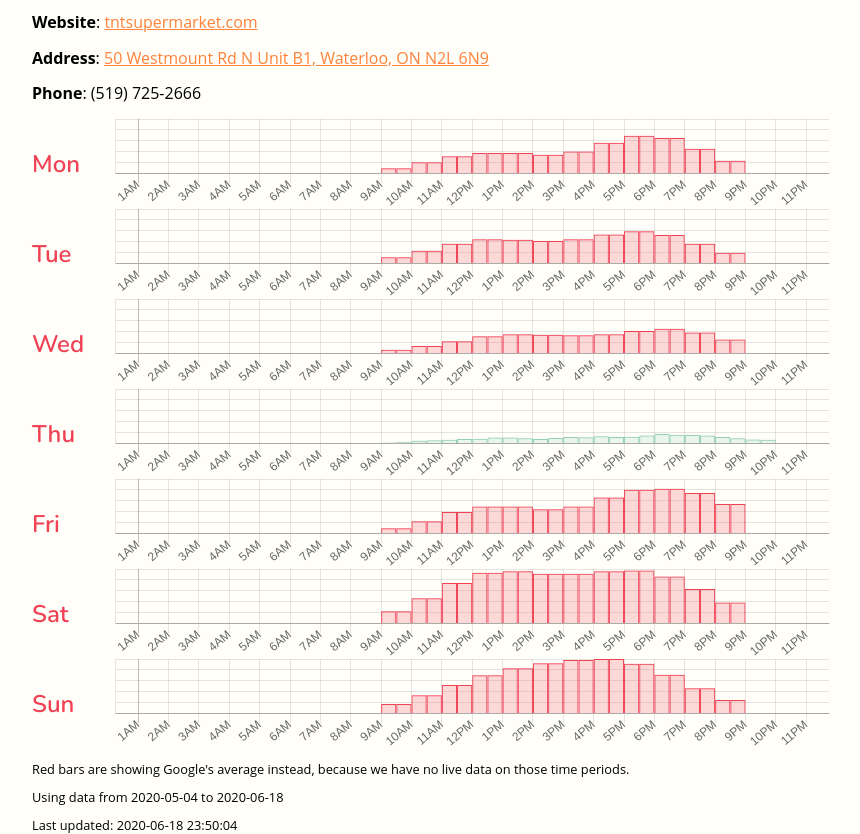
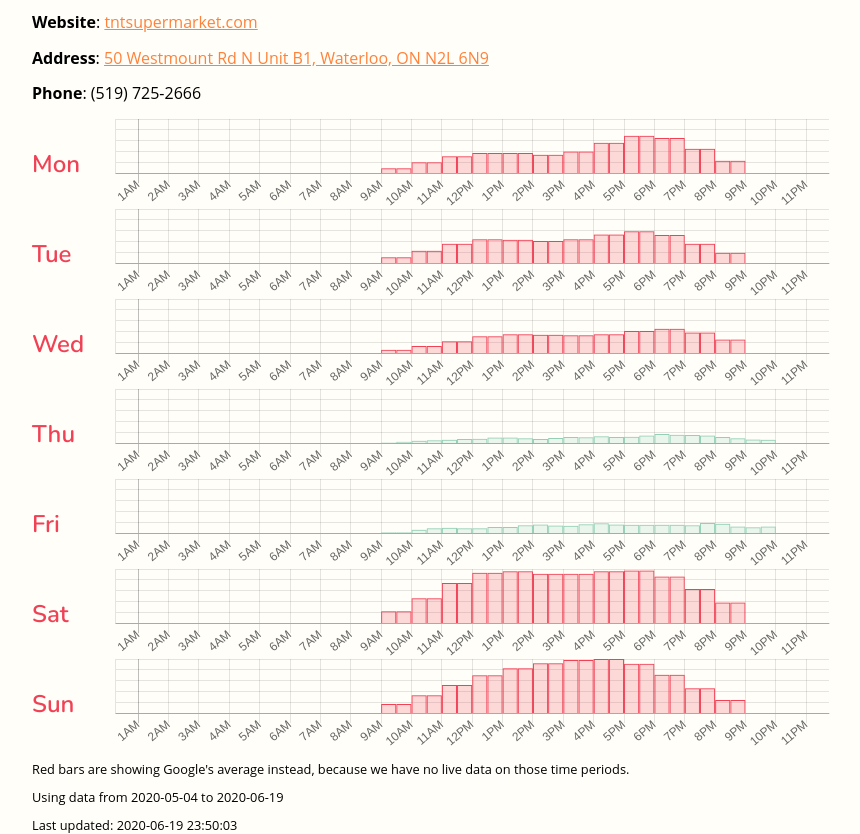
Before and after one commit to etotheipi1/popular-time, a plain HTML site: page Waterloo - TandT.html in a window 1280 px wide. Shown: the part 80-914 px from the top of the page, without its empty margins (208-1068 px from the left). Drawn offline with nearby package versions, Linux system fonts and the light colour scheme.

Commit message:
updating with data from 2020-06-19

```diff
--- a/Waterloo - TandT.html
+++ b/Waterloo - TandT.html
@@ -51,8 +51,8 @@
         </div>
 
         <p class="small">Red bars are showing Google's average instead, because we have no live data on those time periods.</p>
-        <p class="small">Using data from 2020-05-04 to 2020-06-18</p>
-        <p class="small">Last updated: 2020-06-18 23:50:04</p>
+        <p class="small">Using data from 2020-05-04 to 2020-06-19</p>
+        <p class="small">Last updated: 2020-06-19 23:50:03</p>
 
         <script>
             Chart.defaults.global.legend.display = false;
--- a/Waterloo - TandT.js
+++ b/Waterloo - TandT.js
@@ -218,32 +218,32 @@ var data=[
     {x: moment("2020-01-01 07:45:00"), y: 0},
     {x: moment("2020-01-01 08:15:00"), y: 0},
     {x: moment("2020-01-01 08:45:00"), y: 0},
-    {x: moment("2020-01-01 09:15:00"), y: 9},
-    {x: moment("2020-01-01 09:45:00"), y: 9},
-    {x: moment("2020-01-01 10:15:00"), y: 22},
-    {x: moment("2020-01-01 10:45:00"), y: 22},
-    {x: moment("2020-01-01 11:15:00"), y: 39},
-    {x: moment("2020-01-01 11:45:00"), y: 39},
-    {x: moment("2020-01-01 12:15:00"), y: 49},
-    {x: moment("2020-01-01 12:45:00"), y: 49},
-    {x: moment("2020-01-01 13:15:00"), y: 49},
-    {x: moment("2020-01-01 13:45:00"), y: 49},
-    {x: moment("2020-01-01 14:15:00"), y: 44},
-    {x: moment("2020-01-01 14:45:00"), y: 44},
-    {x: moment("2020-01-01 15:15:00"), y: 49},
-    {x: moment("2020-01-01 15:45:00"), y: 49},
-    {x: moment("2020-01-01 16:15:00"), y: 66},
-    {x: moment("2020-01-01 16:45:00"), y: 66},
-    {x: moment("2020-01-01 17:15:00"), y: 80},
-    {x: moment("2020-01-01 17:45:00"), y: 80},
-    {x: moment("2020-01-01 18:15:00"), y: 82},
-    {x: moment("2020-01-01 18:45:00"), y: 82},
-    {x: moment("2020-01-01 19:15:00"), y: 74},
-    {x: moment("2020-01-01 19:45:00"), y: 74},
-    {x: moment("2020-01-01 20:15:00"), y: 54},
-    {x: moment("2020-01-01 20:45:00"), y: 54},
-    {x: moment("2020-01-01 21:15:00"), y: 0},
-    {x: moment("2020-01-01 21:45:00"), y: 0},
+    {x: moment("2020-01-01 09:15:00"), y: 1.5714285714285714},
+    {x: moment("2020-01-01 09:45:00"), y: 1.5714285714285714},
+    {x: moment("2020-01-01 10:15:00"), y: 6.428571428571429},
+    {x: moment("2020-01-01 10:45:00"), y: 9.142857142857142},
+    {x: moment("2020-01-01 11:15:00"), y: 9.857142857142858},
+    {x: moment("2020-01-01 11:45:00"), y: 9.142857142857142},
+    {x: moment("2020-01-01 12:15:00"), y: 9.0},
+    {x: moment("2020-01-01 12:45:00"), y: 11.285714285714286},
+    {x: moment("2020-01-01 13:15:00"), y: 11.428571428571429},
+    {x: moment("2020-01-01 13:45:00"), y: 14.571428571428571},
+    {x: moment("2020-01-01 14:15:00"), y: 15.714285714285714},
+    {x: moment("2020-01-01 14:45:00"), y: 14.285714285714286},
+    {x: moment("2020-01-01 15:15:00"), y: 13.571428571428571},
+    {x: moment("2020-01-01 15:45:00"), y: 16.142857142857142},
+    {x: moment("2020-01-01 16:15:00"), y: 18.142857142857142},
+    {x: moment("2020-01-01 16:45:00"), y: 16.0},
+    {x: moment("2020-01-01 17:15:00"), y: 15.285714285714286},
+    {x: moment("2020-01-01 17:45:00"), y: 15.428571428571429},
+    {x: moment("2020-01-01 18:15:00"), y: 15.571428571428571},
+    {x: moment("2020-01-01 18:45:00"), y: 15.571428571428571},
+    {x: moment("2020-01-01 19:15:00"), y: 14.571428571428571},
+    {x: moment("2020-01-01 19:45:00"), y: 18.571428571428573},
+    {x: moment("2020-01-01 20:15:00"), y: 17.428571428571427},
+    {x: moment("2020-01-01 20:45:00"), y: 12.142857142857142},
+    {x: moment("2020-01-01 21:15:00"), y: 10.857142857142858},
+    {x: moment("2020-01-01 21:45:00"), y: 12.142857142857142},
     {x: moment("2020-01-01 22:15:00"), y: 0},
     {x: moment("2020-01-01 22:45:00"), y: 0},
     {x: moment("2020-01-01 23:15:00"), y: 0},
@@ -570,32 +570,32 @@ var bar_color=[
    "rgba(240,65,85, 0.2)",
    "rgba(240,65,85, 0.2)",
    "rgba(240,65,85, 0.2)",
-   "rgba(240,65,85, 0.2)",
-   "rgba(240,65,85, 0.2)",
-   "rgba(240,65,85, 0.2)",
-   "rgba(240,65,85, 0.2)",
-   "rgba(240,65,85, 0.2)",
-   "rgba(240,65,85, 0.2)",
-   "rgba(240,65,85, 0.2)",
-   "rgba(240,65,85, 0.2)",
-   "rgba(240,65,85, 0.2)",
-   "rgba(240,65,85, 0.2)",
-   "rgba(240,65,85, 0.2)",
-   "rgba(240,65,85, 0.2)",
-   "rgba(240,65,85, 0.2)",
-   "rgba(240,65,85, 0.2)",
-   "rgba(240,65,85, 0.2)",
-   "rgba(240,65,85, 0.2)",
-   "rgba(240,65,85, 0.2)",
-   "rgba(240,65,85, 0.2)",
-   "rgba(240,65,85, 0.2)",
-   "rgba(240,65,85, 0.2)",
-   "rgba(240,65,85, 0.2)",
-   "rgba(240,65,85, 0.2)",
-   "rgba(240,65,85, 0.2)",
-   "rgba(240,65,85, 0.2)",
-   "rgba(240,65,85, 0.2)",
-   "rgba(240,65,85, 0.2)",
+   "rgba(149,207,183, 0.2)",
+   "rgba(149,207,183, 0.2)",
+   "rgba(149,207,183, 0.2)",
+   "rgba(149,207,183, 0.2)",
+   "rgba(149,207,183, 0.2)",
+   "rgba(149,207,183, 0.2)",
+   "rgba(149,207,183, 0.2)",
+   "rgba(149,207,183, 0.2)",
+   "rgba(149,207,183, 0.2)",
+   "rgba(149,207,183, 0.2)",
+   "rgba(149,207,183, 0.2)",
+   "rgba(149,207,183, 0.2)",
+   "rgba(149,207,183, 0.2)",
+   "rgba(149,207,183, 0.2)",
+   "rgba(149,207,183, 0.2)",
+   "rgba(149,207,183, 0.2)",
+   "rgba(149,207,183, 0.2)",
+   "rgba(149,207,183, 0.2)",
+   "rgba(149,207,183, 0.2)",
+   "rgba(149,207,183, 0.2)",
+   "rgba(149,207,183, 0.2)",
+   "rgba(149,207,183, 0.2)",
+   "rgba(149,207,183, 0.2)",
+   "rgba(149,207,183, 0.2)",
+   "rgba(149,207,183, 0.2)",
+   "rgba(149,207,183, 0.2)",
    "rgba(240,65,85, 0.2)",
    "rgba(240,65,85, 0.2)",
    "rgba(240,65,85, 0.2)",
@@ -922,32 +922,32 @@ var border_color=[
    "rgba(240,65,85, 1)",
    "rgba(240,65,85, 1)",
    "rgba(240,65,85, 1)",
-   "rgba(240,65,85, 1)",
-   "rgba(240,65,85, 1)",
-   "rgba(240,65,85, 1)",
-   "rgba(240,65,85, 1)",
-   "rgba(240,65,85, 1)",
-   "rgba(240,65,85, 1)",
-   "rgba(240,65,85, 1)",
-   "rgba(240,65,85, 1)",
-   "rgba(240,65,85, 1)",
-   "rgba(240,65,85, 1)",
-   "rgba(240,65,85, 1)",
-   "rgba(240,65,85, 1)",
-   "rgba(240,65,85, 1)",
-   "rgba(240,65,85, 1)",
-   "rgba(240,65,85, 1)",
-   "rgba(240,65,85, 1)",
-   "rgba(240,65,85, 1)",
-   "rgba(240,65,85, 1)",
-   "rgba(240,65,85, 1)",
-   "rgba(240,65,85, 1)",
-   "rgba(240,65,85, 1)",
-   "rgba(240,65,85, 1)",
-   "rgba(240,65,85, 1)",
-   "rgba(240,65,85, 1)",
-   "rgba(240,65,85, 1)",
-   "rgba(240,65,85, 1)",
+   "rgba(149,207,183, 1)",
+   "rgba(149,207,183, 1)",
+   "rgba(149,207,183, 1)",
+   "rgba(149,207,183, 1)",
+   "rgba(149,207,183, 1)",
+   "rgba(149,207,183, 1)",
+   "rgba(149,207,183, 1)",
+   "rgba(149,207,183, 1)",
+   "rgba(149,207,183, 1)",
+   "rgba(149,207,183, 1)",
+   "rgba(149,207,183, 1)",
+   "rgba(149,207,183, 1)",
+   "rgba(149,207,183, 1)",
+   "rgba(149,207,183, 1)",
+   "rgba(149,207,183, 1)",
+   "rgba(149,207,183, 1)",
+   "rgba(149,207,183, 1)",
+   "rgba(149,207,183, 1)",
+   "rgba(149,207,183, 1)",
+   "rgba(149,207,183, 1)",
+   "rgba(149,207,183, 1)",
+   "rgba(149,207,183, 1)",
+   "rgba(149,207,183, 1)",
+   "rgba(149,207,183, 1)",
+   "rgba(149,207,183, 1)",
+   "rgba(149,207,183, 1)",
    "rgba(240,65,85, 1)",
    "rgba(240,65,85, 1)",
    "rgba(240,65,85, 1)",
```
Also changed, not shown: Waterloo - CentralFresh.html (+2 -2 lines), Waterloo - CentralFresh.js (+34 -34 lines), Waterloo - NewCity.html (+2 -2 lines), Waterloo - NewCity.js (+24 -24 lines), Waterloo - Valumart.html (+2 -2 lines), Waterloo - Valumart.js (+28 -28 lines).
